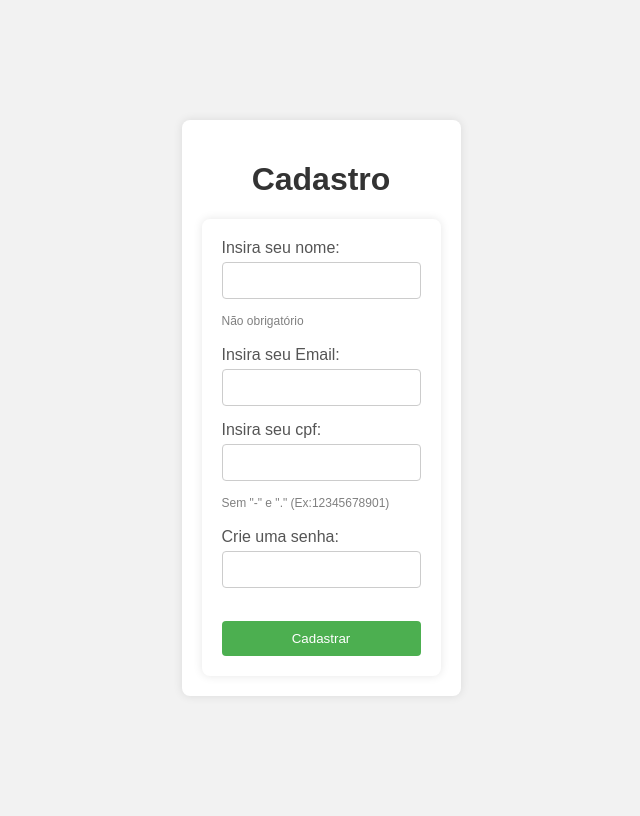
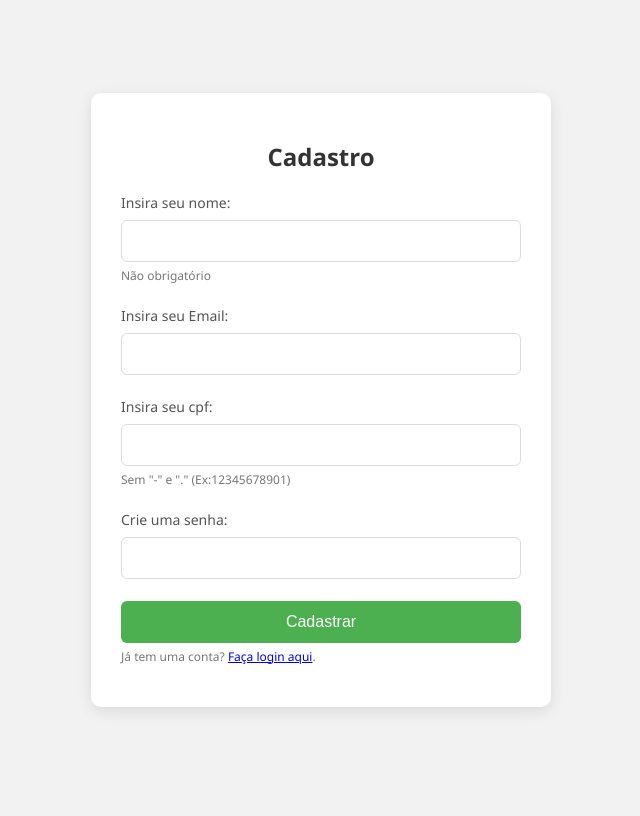
Before and after one commit to thiago9098/Aletheia, a PHP site: page /telaCadastro.php in a window 1280 px wide. Shown: the whole page, without its empty margins (319-959 px from the left). After the commit the page ends 711 px from the top, so only its background shows below. Run offline with PHP 8.4, Linux system fonts and the light colour scheme.

Commit message:
Add files via upload

```diff
--- a/telaCadastro.php
+++ b/telaCadastro.php
@@ -3,11 +3,11 @@ if ($_SERVER["REQUEST_METHOD"] == "POST") {
     $nome = $_POST["nome"];
     $email = ($_POST["email"]);
     $cpf = $_POST["cpf"];
-    $senha = $_POST["senha"];
+    $senha = password_hash($_POST["senha"], PASSWORD_DEFAULT);
 
     require_once("configA.php");
     $consulta = $mysqli->prepare("INSERT INTO aluno (nome, email, cpf, senha) VALUES (?, ?, ?, ?)");
-    $consulta->bind_param("ssss",$_POST['nome'], $_POST['email'], $_POST['cpf'], $_POST['senha'] );
+    $consulta->bind_param("ssss",$_POST['nome'], $_POST['email'], $_POST['cpf'], $senha );
     $consulta->execute();
     $consulta->close();
 }
@@ -17,34 +17,44 @@ if ($_SERVER["REQUEST_METHOD"] == "POST") {
 <html lang="pt-BR">
 
 <head>
-  <meta charset="UTF-8" />
+  <meta charset="utf8mb4" />
   <meta name="viewport" content="width=device-width, initial-scale=1.0" />
   <title>Cadastro</title>
   <style>
     body {
-      font-family: Arial, sans-serif;
-      background-color: #f2f2f2;
+      font-family: 'Segoe UI', Tahoma, Geneva, Verdana, sans-serif;
+      background-color: #e9f0f4;
       display: flex;
       justify-content: center;
       align-items: center;
       height: 100vh;
+      margin: 0;
     }
 
-    .aviso{
-            font-size: 12px;
-            color:gray;
-        }
+    .fundo {
+      background-color: #f2f2f2;
+      width: 100%;
+      height: 100%;
+      display: flex;
+      justify-content: center;
+      align-items: center;
+    }
 
     .container {
       background-color: #fff;
-      padding: 20px;
-      border-radius: 8px;
-      box-shadow: 0 0 10px rgba(0, 0, 0, 0.1);
+      padding: 30px;
+      border-radius: 10px;
+      box-shadow: 0 4px 15px rgba(0, 0, 0, 0.1);
+      width: 100%;
+      max-width: 400px;
     }
 
     h1 {
       text-align: center;
       color: #333;
+      margin-bottom: 20px;
+      font-size: 24px;
+      font-weight: 600;
     }
 
     form {
@@ -53,58 +63,76 @@ if ($_SERVER["REQUEST_METHOD"] == "POST") {
     }
 
     label {
-      margin-bottom: 5px;
+      margin-bottom: 8px;
+      font-size: 14px;
       color: #555;
     }
 
     input,
     select {
-      margin-bottom: 15px;
-      padding: 10px;
-      border: 1px solid #ccc;
-      border-radius: 4px;
+      margin-bottom: 0px;
+      padding: 12px;
+      border: 1px solid #ddd;
+      border-radius: 6px;
+      font-size: 14px;
+      transition: border-color 0.3s ease;
     }
 
     button {
-      padding: 10px;
+      padding: 12px;
       background-color: #4caf50;
       color: white;
       border: none;
-      border-radius: 4px;
+      border-radius: 6px;
       cursor: pointer;
+      font-size: 16px;
+      transition: background-color 0.3s ease;
     }
 
     button:hover {
       background-color: #45a049;
     }
+
+    button:active {
+      background-color: #388e3c;
+    }
+
+    .aviso {
+      font-size: 12px;
+      color: #777;
+      margin-top: 5px;
+      text-align: left;
+      display: block;
+    }
+
   </style>
 </head>
 
 <body>
 
-  <div class="container">
+  <div class="fundo">
+    <div class="container">
     <h1>Cadastro</h1>
-
-    <div class="container">
     <form action="telaCadastro.php" method="POST">
         <label for="nome">Insira seu nome:</label>
         <input type="text" id="nome" name="nome">
-        <small class="aviso">Não obrigatório</small><br>
+        <span class="aviso">Não obrigatório</span><br>
 
         <label for="email">Insira seu Email:</label>
-        <input type="email" id="email" name="email" required>
+        <input type="email" id="email" name="email" required></br>
 
         <label for="cpf">Insira seu cpf:</label>
         <input type="text" id="cpf" name="cpf" required>
-        <small class="aviso">Sem "-" e "." (Ex:12345678901)</small><br>
+        <span class="aviso">Sem "-" e "." (Ex:12345678901)</span><br>
 
         <label for="senha">Crie uma senha:</label>
         <input type="password" id="senha" name="senha" required><br>
 
-
-
         <button type="submit">Cadastrar</button>
     </form>
+
+    <p class="aviso">Já tem uma conta? <a href="telaEntrar.php">Faça login aqui</a>.</p>
+
 </div>
   </div>
 </body>
```
Also changed, not shown: telaEntrar.php (+21 -11 lines).
